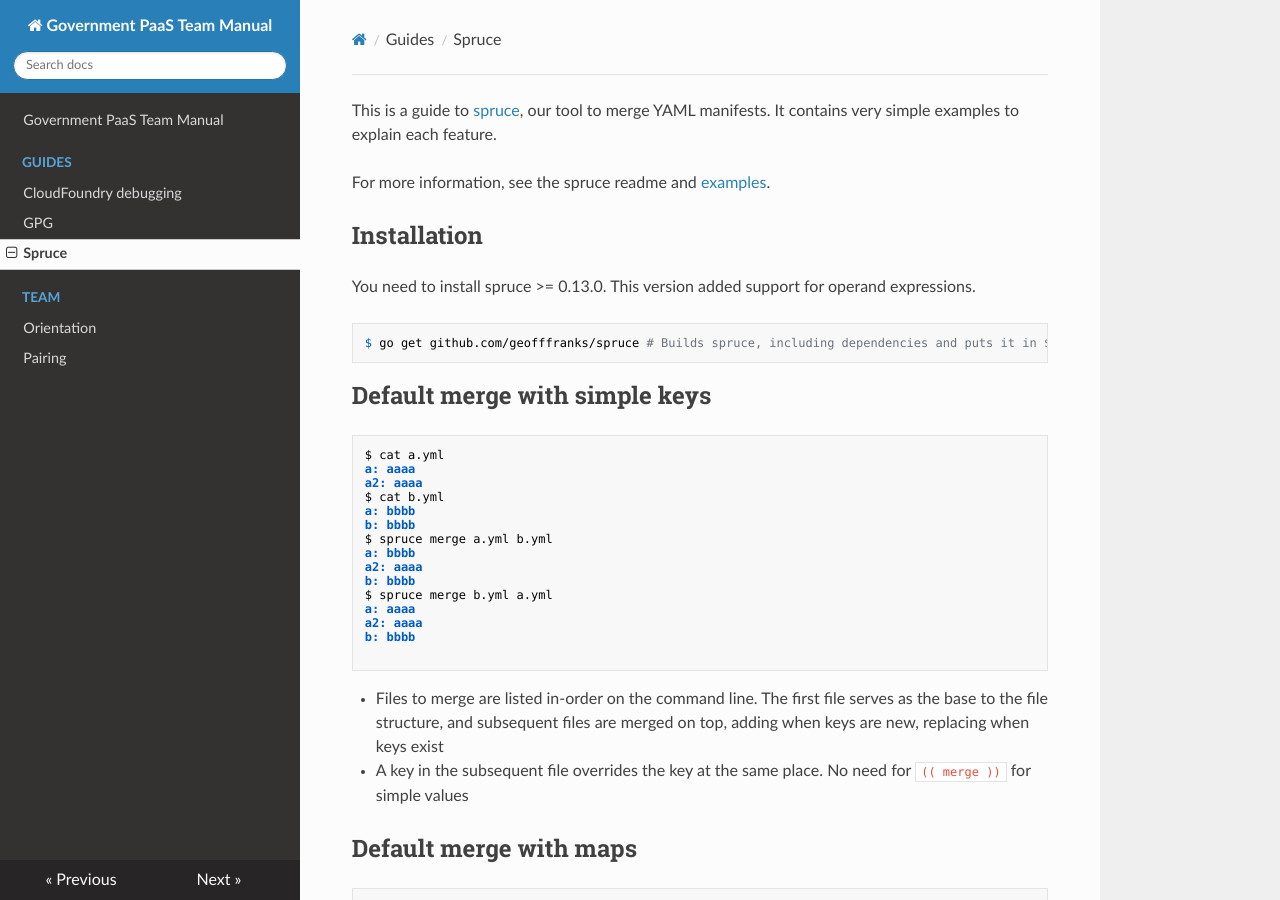
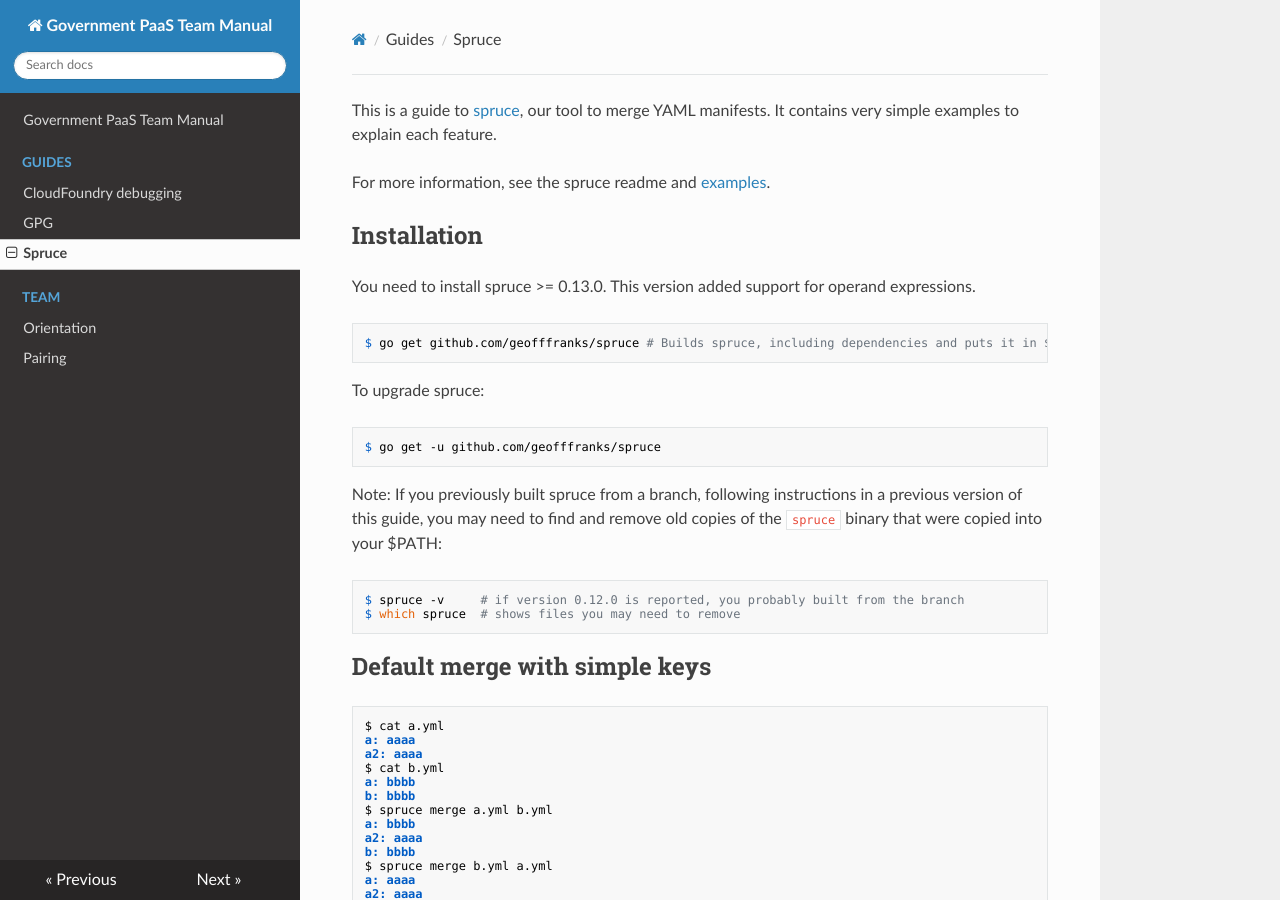
Before and after one commit to alphagov/paas-team-manual, an MkDocs documentation site: the page built from docs/guides/spruce.md, in a window 1280 px wide and 900 px high. Built offline with MkDocs 1.6.1, drawn with Linux system fonts in a browser that asks for light colours; nearby versions of some CDN libraries.

Commit message:
Add upgrade advice
Because we previously built from a branch, it's worth reminding people that
they may need to remove binaries that were manually copied into their $PATH,
otherwise they may unwittingly continue to run that spruce.

````diff
--- a/docs/guides/spruce.md
+++ b/docs/guides/spruce.md
@@ -8,6 +8,21 @@ You need to install spruce >= 0.13.0. This version added support for operand exp
 
 ```
 $ go get github.com/geofffranks/spruce # Builds spruce, including dependencies and puts it in $GOPATH/bin
+```
+
+To upgrade spruce:
+
+```
+$ go get -u github.com/geofffranks/spruce
+```
+
+Note: If you previously built spruce from a branch, following instructions in a
+previous version of this guide, you may need to find and remove old
+copies of the `spruce` binary that were copied into your $PATH:
+
+```
+$ spruce -v     # if version 0.12.0 is reported, you probably built from the branch
+$ which spruce  # shows files you may need to remove
 ```
 
 ## Default merge with simple keys
````
